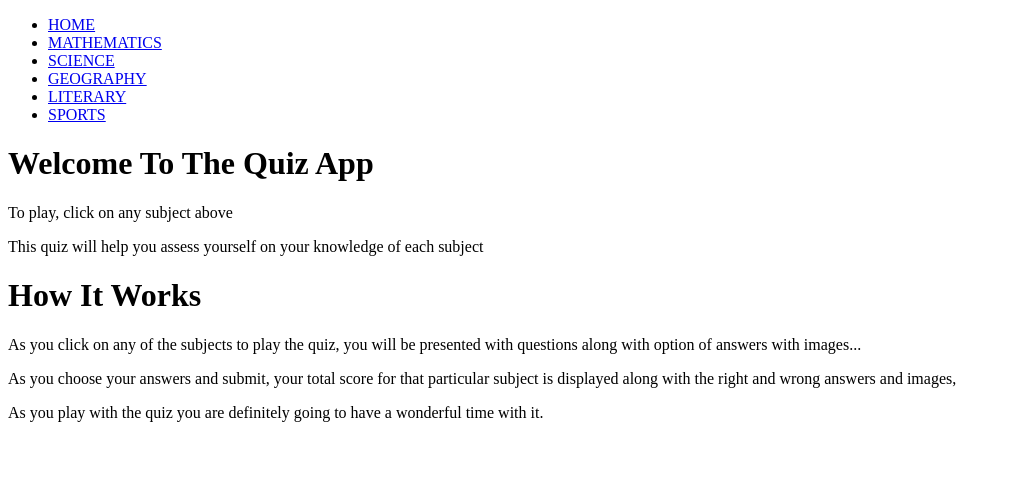
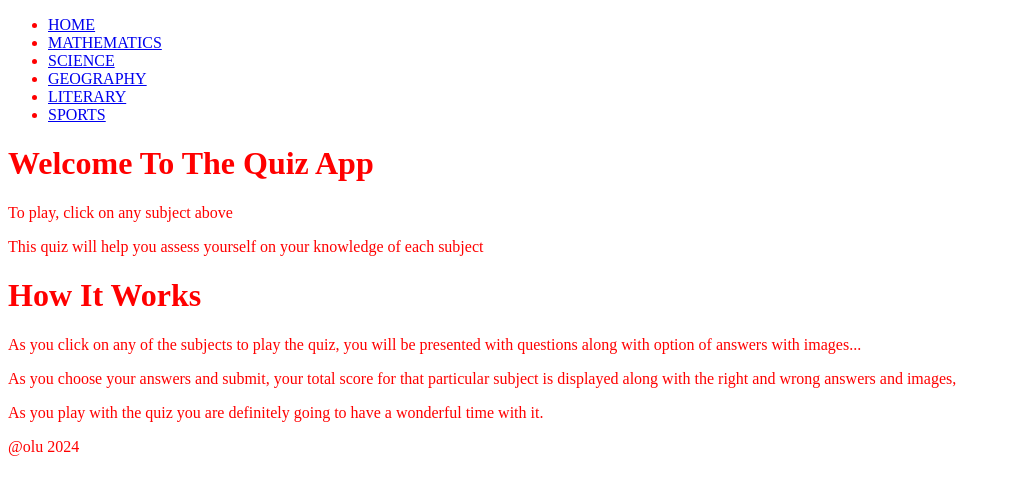
Before and after one commit to Irelandoracle1/educationalQuiz, a plain HTML site: page index.html in a window 1280 px wide. Shown: the whole page, without its empty margins (0-1011 px from the left). Drawn offline with Linux system fonts and the light colour scheme.

Commit message:
added assets,css , style,css files and folders, linked them in the head of the index page and tested it by adding some colors to the body tag and also added footer tag to the index page

```diff
--- /dev/null
+++ b/assets/css/style.css
@@ -0,0 +1,4 @@
+body{
+    color:red;
+
+}
--- a/index.html
+++ b/index.html
@@ -6,6 +6,7 @@
     <meta name="description" content="Educational Quiz for fun purposes">
     <meta name="keyword" content="quiz,games,educational fun , memory jug">
     <title>Educational Quiz</title>
+    <link rel="stylesheet" href="assets/css/style.css">
 
 </head>
 <body class="homepage">
@@ -35,4 +36,8 @@
 
     </div>
 </body>
+
+<footer>
+    @olu 2024
+</footer>
 </html>
```
